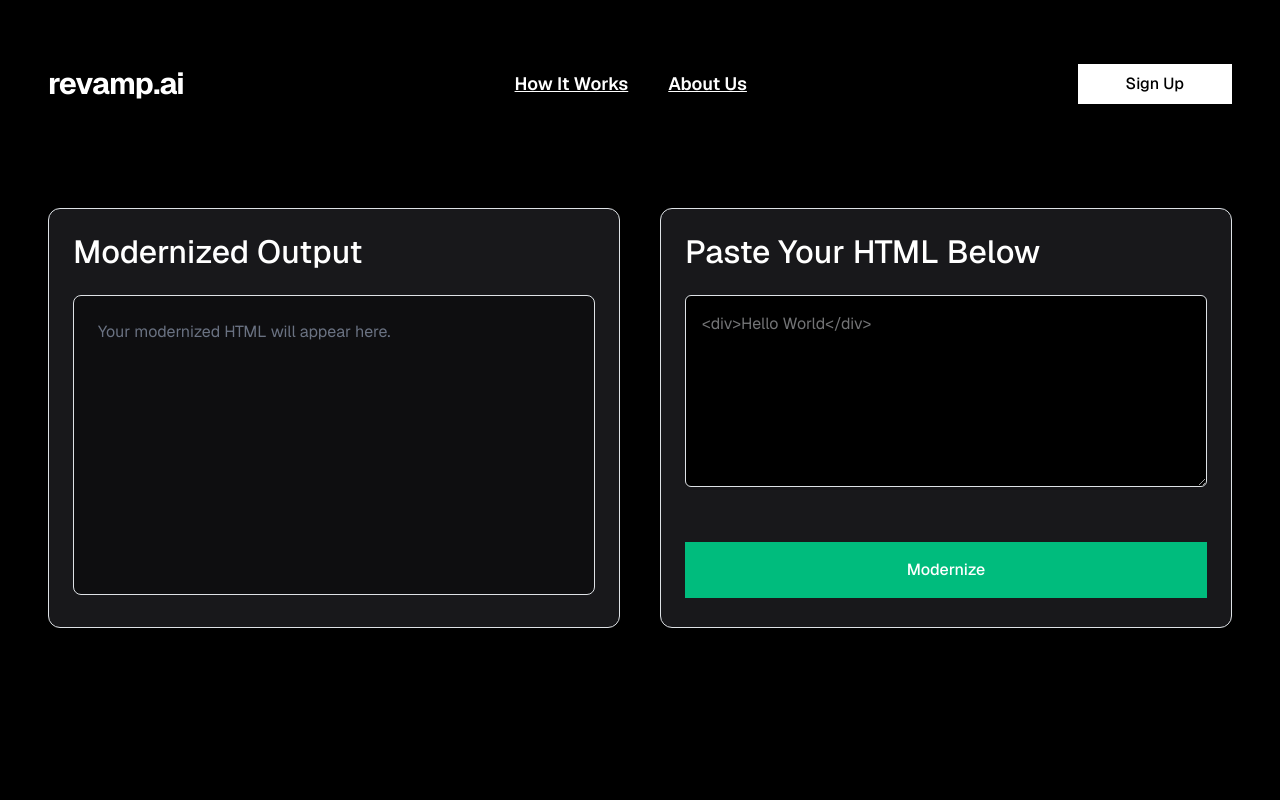
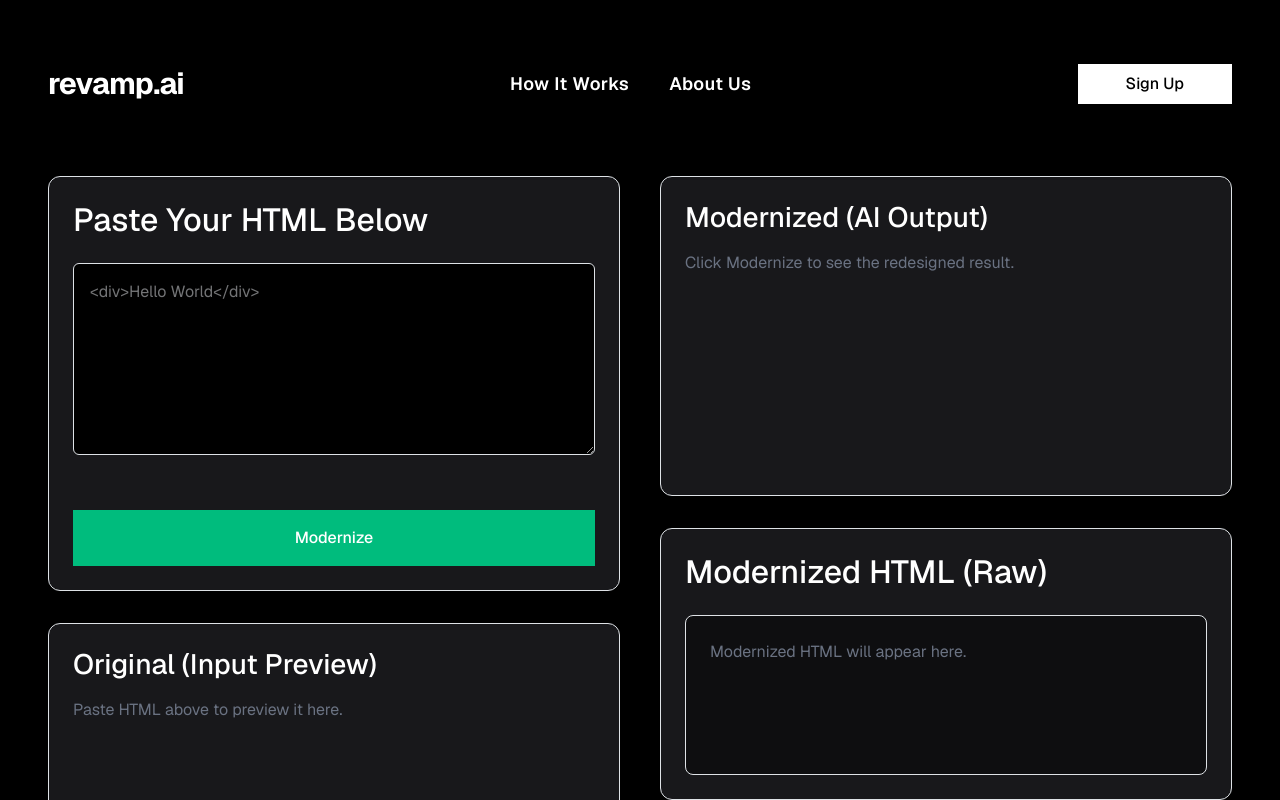
Before and after one commit to JoJo-ESC/website-modernizer, a Next.js app: page / in a window 1280 px wide. Shown: the top 800 px of the page. Built offline with nearby package versions, Linux system fonts and the light colour scheme.

Commit message:
Core functionality refined

```diff
--- /dev/null
+++ b/app/components/HtmlPreview.tsx
@@ -0,0 +1,37 @@
+"use client";
+import { useEffect, useRef } from "react";
+
+export default function HtmlPreview({ html }: { html: string }) {
+  const iframeRef = useRef<HTMLIFrameElement>(null);
+
+  // If srcDoc is supported, prefer it — it's simpler and more reliable than
+  // manually writing into the iframe document. We still keep a small
+  // fallback that writes into the iframe for environments where srcDoc may
+  // not work as expected.
+  useEffect(() => {
+    if (!iframeRef.current) return;
+    const iframe = iframeRef.current;
+    // If browser doesn't respect srcDoc for some reason, try a manual write.
+    try {
+      if (iframe && iframe.contentDocument && html && html.trim().startsWith("<")) {
+        const doc = iframe.contentDocument;
+        doc.open();
+        doc.write(html);
+        doc.close();
+      }
+    } catch {
+      // ignore any cross-origin/sandbox restrictions
+    }
+  }, [html]);
+
+  return (
+    <iframe
+      ref={iframeRef}
+      // Use srcDoc so content is rendered directly; fallback above will
+      // attempt a manual document.write when needed.
+      srcDoc={html || undefined}
+      sandbox="allow-forms allow-popups allow-popups-to-escape-sandbox allow-modals"
+      className="w-full h-96 bg-white rounded-xl border border-zinc-700"
+    />
+  );
+}
--- a/app/page.tsx
+++ b/app/page.tsx
@@ -1,6 +1,7 @@
+// --- your imports ---
 "use client";
-
 import { useState } from "react";
+import HtmlPreview from "./components/HtmlPreview";
 
 export default function Home() {
   const [inputHtml, setInputHtml] = useState("");
@@ -19,10 +20,10 @@ export default function Home() {
       });
 
       const data = await res.json();
-      setOutputHtml(data.modernized || "No output received.");
-    } catch (err) {
-      console.error(err);
-      setOutputHtml("Error modernizing HTML.");
+      if (data.modernized) setOutputHtml(data.modernized);
+      else setOutputHtml("");
+    } catch {
+      setOutputHtml("");
     }
 
     setLoading(false);
@@ -31,67 +32,94 @@ export default function Home() {
   return (
     <main className="bg-black text-white min-h-screen px-12 py-10 font-sans">
 
-      {/* 🌐 NAVBAR */}
+      {/* NAVBAR */}
       <nav className="flex justify-between items-center py-6">
         <div className="text-3xl font-bold tracking-tight">revamp.ai</div>
 
         <div className="hidden md:flex gap-10 text-lg">
           <a
-          href="#"
-          className="text-white font-semibold text-lg hover:text-gray-400 transition-colors duration-200"
+            className="text-white font-semibold tracking-wide hover:text-gray-400 transition-colors duration-200"
+            style={{ textDecoration: "none" }}
           >
             How It Works
           </a>
           <a
-          href="#"
-          className="text-white font-semibold text-lg hover:text-gray-400 transition-colors duration-200"
+            className="text-white font-semibold tracking-wide hover:text-gray-400 transition-colors duration-200"
+            style={{ textDecoration: "none" }}
           >
             About Us
           </a>
         </div>
+
         <button className="bg-white text-black px-5 py-2 rounded-md font-medium hover:bg-gray-200">
           Sign Up
         </button>
       </nav>
 
-      {/* 🖥️ HERO SECTION */}
-      <section className="grid grid-cols-1 md:grid-cols-2 gap-10 mt-20">
+      {/* TWO COLUMNS */}
+      <section className="grid grid-cols-1 md:grid-cols-2 gap-10 mt-12">
 
-        {/* LEFT — Modernized Output */}
-        <div className="bg-zinc-900 p-6 rounded-xl min-h-[420px] border border-zinc-800">
-          <h2 className="text-xl font-semibold mb-4">Modernized Output</h2>
+        {/* LEFT SIDE — text input + original preview */}
+        <div className="space-y-8">
 
-          <div className="bg-black/40 p-4 rounded-lg min-h-[300px] overflow-auto border border-zinc-700 text-gray-300">
-            {outputHtml ? (
-              <pre className="whitespace-pre-wrap text-gray-200">
-                {outputHtml}
-              </pre>
-            ) : (
-              <p className="text-gray-500">Your modernized HTML will appear here.</p>
-            )}
-          </div>
-        </div>
-
-        {/* RIGHT — Input + Button */}
-        <div className="bg-zinc-900 p-6 rounded-xl min-h-[420px] border border-zinc-800">
+          {/* Text input */}
+          <div className="bg-zinc-900 p-6 rounded-xl border border-zinc-800">
             <h2 className="text-xl font-semibold mb-4">Paste Your HTML Below</h2>
-
             <textarea
               className="w-full h-48 bg-black border border-gray-700 p-3 rounded-md text-gray-200 focus:outline-none focus:ring-2 focus:ring-emerald-500"
               placeholder="<div>Hello World</div>"
               value={inputHtml}
               onChange={(e) => setInputHtml(e.target.value)}
             />
-
             <button
               onClick={handleModernize}
               disabled={loading}
-            className="mt-5 w-full py-3 rounded-md bg-emerald-500 hover:bg-emerald-600 transition font-medium disabled:opacity-50 disabled:cursor-not-allowed"
+              className="mt-5 w-full py-3 rounded-md bg-emerald-500 hover:bg-emerald-600 transition font-medium disabled:opacity-50"
             >
               {loading ? "Modernizing..." : "Modernize"}
             </button>
           </div>
+
+          {/* Original Preview */}
+          <div className="bg-zinc-900 p-6 rounded-xl min-h-[320px] border border-zinc-800">
+            <h3 className="text-lg font-semibold mb-3">Original (Input Preview)</h3>
+            {inputHtml ? (
+              <HtmlPreview html={inputHtml} />
+            ) : (
+              <p className="text-gray-500">Paste HTML above to preview it here.</p>
+            )}
+          </div>
+
+        </div>
+
+        {/* RIGHT SIDE — modernized preview + raw HTML */}
+        <div className="space-y-8">
+
+          {/* Modernized Preview */}
+          <div className="bg-zinc-900 p-6 rounded-xl min-h-[320px] border border-zinc-800">
+            <h3 className="text-lg font-semibold mb-3">Modernized (AI Output)</h3>
+            {outputHtml ? (
+              <HtmlPreview html={outputHtml} />
+            ) : (
+              <p className="text-gray-500">Click Modernize to see the redesigned result.</p>
+            )}
+          </div>
+
+          {/* Modernized Raw Code */}
+          <div className="bg-zinc-900 p-6 rounded-xl min-h-[240px] border border-zinc-800">
+            <h2 className="text-xl font-semibold mb-4">Modernized HTML (Raw)</h2>
+            <div className="bg-black/40 p-4 rounded-lg min-h-[160px] overflow-auto border border-zinc-700 text-gray-300">
+              {outputHtml ? (
+                <pre className="whitespace-pre-wrap text-gray-200">{outputHtml}</pre>
+              ) : (
+                <p className="text-gray-500">Modernized HTML will appear here.</p>
+              )}
+            </div>
+          </div>
+
+        </div>
       </section>
+
     </main>
   );
 }
```
Lines whose indentation alone changed are shown as unchanged.
